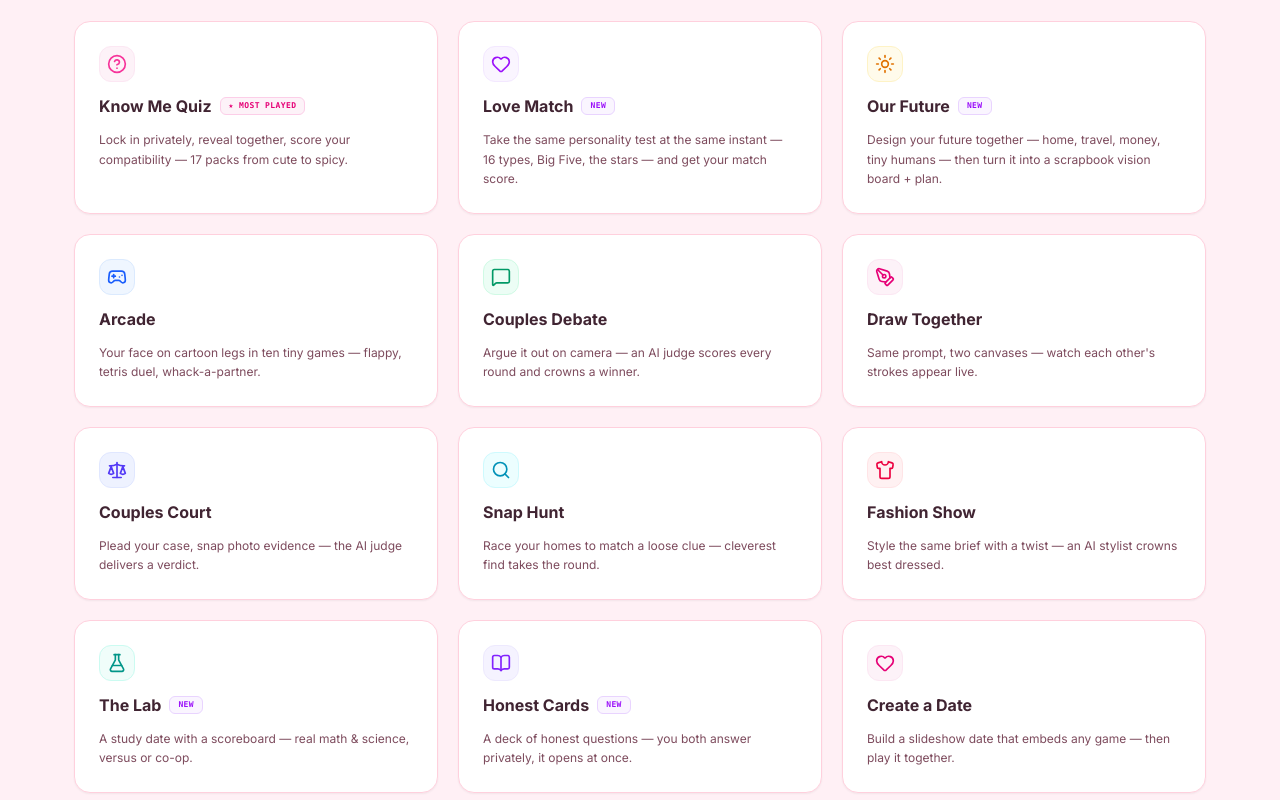
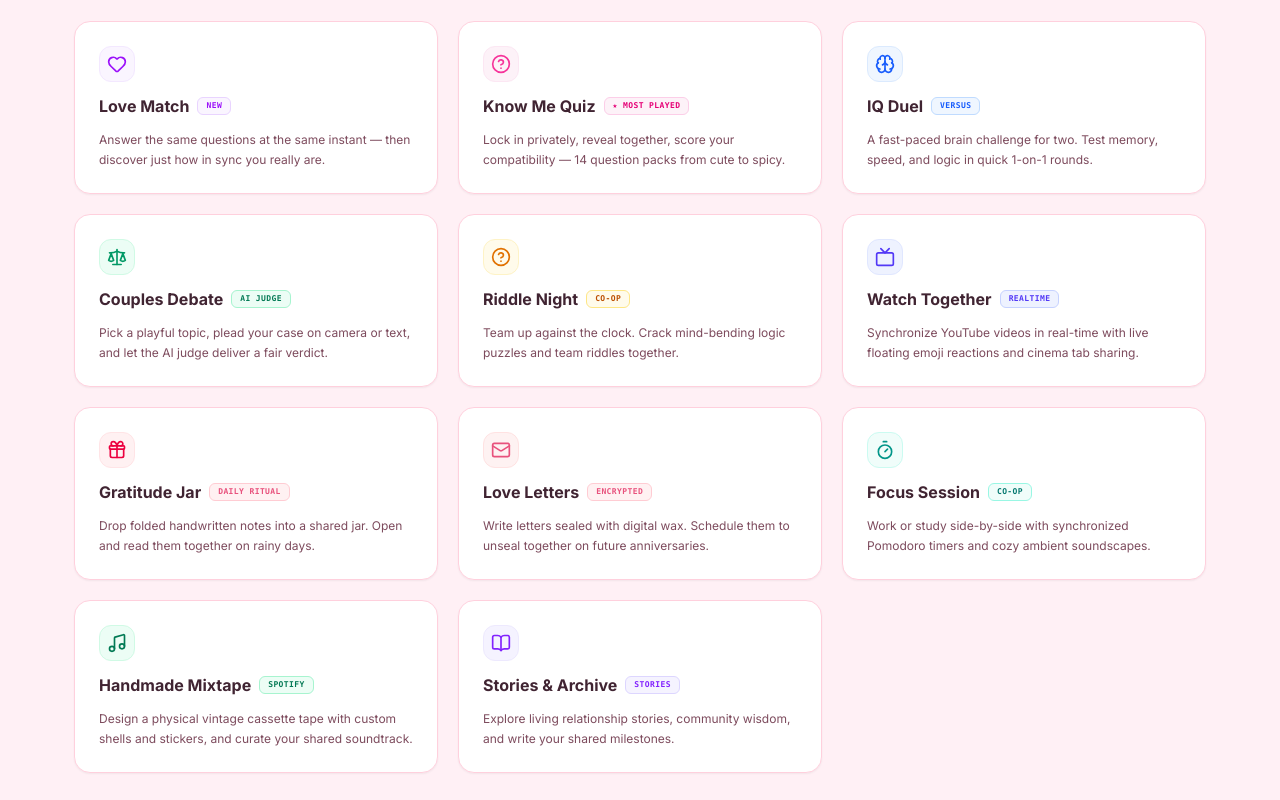
Before and after one commit to SAJAL-MALHOTRA/Pairfect---Your-lovespace, a Next.js app: page / in a window 1280 px wide. Shown: the part 2020-2820 px from the top of the page. Built offline with nearby package versions, Linux system fonts and the light colour scheme; no server answers.

Commit message:
fix(landing): align landing games catalog to only verified, live Pairfect experiences and direct links

```diff
--- a/src/components/landing-content.tsx
+++ b/src/components/landing-content.tsx
@@ -8,7 +8,7 @@ import {
   ArrowRight, Lock, Shield, Heart, Eye, Volume2, VolumeX, Sparkles, Tv, Camera,
   HelpCircle, Brain, Music, Film, Flame, Play, Check, ChevronRight, MessageSquare,
   BookOpen, Scale, PenTool, Search, Shirt, FlaskConical, Calendar, Gamepad2, Sun,
-  Smile, Share2, Layers, Compass, Gift
+  Smile, Share2, Layers, Compass, Gift, Mail, Timer
 } from "lucide-react";
 import { motion, AnimatePresence } from "framer-motion";
 import { PairfectPortrait } from "@/components/cozy-illustrations";
@@ -666,7 +666,7 @@ export default function LandingContent() {
 
               <div>
                 <Link
-                  href="/quiz"
+                  href="/play/love-match"
                   className="inline-flex items-center gap-2 px-6 py-3.5 rounded-xl bg-[#1E191D] hover:bg-[#32282F] text-white text-xs font-mono font-bold uppercase tracking-wider transition-all shadow-md hover:translate-y-[-1px]"
                   onMouseEnter={() => playTactileSound("tap")}
                 >
@@ -678,7 +678,7 @@ export default function LandingContent() {
         </section>
 
         {/* ══════════════════════════════════════════════════════════
-            SECTION: ALL GAMES & ACTIVITIES (NEW - Exact from User Image 2)
+            SECTION: ALL GAMES & ACTIVITIES (100% Real, Working Pairfect Experiences)
             ══════════════════════════════════════════════════════════ */}
         <section id="all-activities" aria-label="All Games and Activities Directory" className="max-w-[1180px] mx-auto px-6 py-20 space-y-10">
 
@@ -725,10 +725,33 @@ export default function LandingContent() {
             </Link>
           </motion.div>
 
-          {/* ── 12-Card Catalog Grid (3-Column Layout from Image 2) ── */}
+          {/* ── Real Experience Cards Grid (All 100% Genuine, Working Pairfect Features) ── */}
           <div className="grid grid-cols-1 md:grid-cols-2 lg:grid-cols-3 gap-5">
 
-            {/* Card 1: Know Me Quiz */}
+            {/* Card 1: Love Match */}
+            <Link
+              href="/play/love-match"
+              className="p-6 rounded-2xl bg-white border border-[var(--border)] shadow-xs hover:border-purple-400/50 hover:shadow-md transition-all group flex flex-col justify-between text-left space-y-3"
+            >
+              <div className="space-y-3">
+                <div className="w-9 h-9 rounded-xl bg-purple-50 border border-purple-100 flex items-center justify-center text-purple-600">
+                  <Heart className="w-5 h-5" />
+                </div>
+                <div className="flex items-center gap-2">
+                  <h4 className="font-sans font-bold text-base text-[var(--text)] group-hover:text-purple-600 transition-colors">
+                    Love Match
+                  </h4>
+                  <span className="px-2 py-0.5 rounded-md bg-purple-50 text-purple-600 border border-purple-200 text-[8px] font-mono font-bold uppercase tracking-wider">
+                    NEW
+                  </span>
+                </div>
+                <p className="text-xs text-[var(--text-soft)] leading-relaxed">
+                  Answer the same questions at the same instant — then discover just how in sync you really are.
+                </p>
+              </div>
+            </Link>
+
+            {/* Card 2: Know Me Quiz */}
             <Link
               href="/quiz"
               className="p-6 rounded-2xl bg-white border border-[var(--border)] shadow-xs hover:border-[var(--burgundy)]/50 hover:shadow-md transition-all group flex flex-col justify-between text-left space-y-3"
@@ -746,191 +769,198 @@ export default function LandingContent() {
                   </span>
                 </div>
                 <p className="text-xs text-[var(--text-soft)] leading-relaxed">
-                  Lock in privately, reveal together, score your compatibility — 17 packs from cute to spicy.
+                  Lock in privately, reveal together, score your compatibility — 14 question packs from cute to spicy.
                 </p>
               </div>
             </Link>
 
-            {/* Card 2: Love Match */}
+            {/* Card 3: IQ Duel */}
             <Link
-              href="/play"
-              className="p-6 rounded-2xl bg-white border border-[var(--border)] shadow-xs hover:border-purple-400/50 hover:shadow-md transition-all group flex flex-col justify-between text-left space-y-3"
+              href="/iq-duel"
+              className="p-6 rounded-2xl bg-white border border-[var(--border)] shadow-xs hover:border-blue-400/50 hover:shadow-md transition-all group flex flex-col justify-between text-left space-y-3"
             >
               <div className="space-y-3">
-                <div className="w-9 h-9 rounded-xl bg-purple-50 border border-purple-100 flex items-center justify-center text-purple-600">
-                  <Heart className="w-5 h-5" />
+                <div className="w-9 h-9 rounded-xl bg-blue-50 border border-blue-100 flex items-center justify-center text-blue-600">
+                  <Brain className="w-5 h-5" />
                 </div>
                 <div className="flex items-center gap-2">
-                  <h4 className="font-sans font-bold text-base text-[var(--text)] group-hover:text-purple-600 transition-colors">
-                    Love Match
+                  <h4 className="font-sans font-bold text-base text-[var(--text)] group-hover:text-blue-600 transition-colors">
+                    IQ Duel
                   </h4>
-                  <span className="px-2 py-0.5 rounded-md bg-purple-50 text-purple-600 border border-purple-200 text-[8px] font-mono font-bold uppercase tracking-wider">
-                    NEW
+                  <span className="px-2 py-0.5 rounded-md bg-blue-50 text-blue-600 border border-blue-200 text-[8px] font-mono font-bold uppercase tracking-wider">
+                    VERSUS
                   </span>
                 </div>
                 <p className="text-xs text-[var(--text-soft)] leading-relaxed">
-                  Take the same personality test at the same instant — 16 types, Big Five, the stars — and get your match score.
+                  A fast-paced brain challenge for two. Test memory, speed, and logic in quick 1-on-1 rounds.
                 </p>
               </div>
             </Link>
 
-            {/* Card 3: Our Future */}
-            <Link
-              href="/stories"
-              className="p-6 rounded-2xl bg-white border border-[var(--border)] shadow-xs hover:border-amber-400/50 hover:shadow-md transition-all group flex flex-col justify-between text-left space-y-3"
-            >
-              <div className="space-y-3">
-                <div className="w-9 h-9 rounded-xl bg-amber-50 border border-amber-100 flex items-center justify-center text-amber-600">
-                  <Sun className="w-5 h-5" />
-                </div>
-                <div className="flex items-center gap-2">
-                  <h4 className="font-sans font-bold text-base text-[var(--text)] group-hover:text-amber-600 transition-colors">
-                    Our Future
-                  </h4>
-                  <span className="px-2 py-0.5 rounded-md bg-purple-50 text-purple-600 border border-purple-200 text-[8px] font-mono font-bold uppercase tracking-wider">
-                    NEW
-                  </span>
-                </div>
-                <p className="text-xs text-[var(--text-soft)] leading-relaxed">
-                  Design your future together — home, travel, money, tiny humans — then turn it into a scrapbook vision board + plan.
-                </p>
-              </div>
-            </Link>
-
-            {/* Card 4: Arcade */}
-            <Link
-              href="/play"
-              className="p-6 rounded-2xl bg-white border border-[var(--border)] shadow-xs hover:border-blue-400/50 hover:shadow-md transition-all group flex flex-col justify-between text-left space-y-3"
-            >
-              <div className="space-y-3">
-                <div className="w-9 h-9 rounded-xl bg-blue-50 border border-blue-100 flex items-center justify-center text-blue-600">
-                  <Gamepad2 className="w-5 h-5" />
-                </div>
-                <h4 className="font-sans font-bold text-base text-[var(--text)] group-hover:text-blue-600 transition-colors">
-                  Arcade
-                </h4>
-                <p className="text-xs text-[var(--text-soft)] leading-relaxed">
-                  Your face on cartoon legs in ten tiny games — flappy, tetris duel, whack-a-partner.
-                </p>
-              </div>
-            </Link>
-
-            {/* Card 5: Couples Debate */}
+            {/* Card 4: Couples Debate */}
             <Link
               href="/vibe-judge"
               className="p-6 rounded-2xl bg-white border border-[var(--border)] shadow-xs hover:border-emerald-400/50 hover:shadow-md transition-all group flex flex-col justify-between text-left space-y-3"
             >
               <div className="space-y-3">
                 <div className="w-9 h-9 rounded-xl bg-emerald-50 border border-emerald-100 flex items-center justify-center text-emerald-600">
-                  <MessageSquare className="w-5 h-5" />
+                  <Scale className="w-5 h-5" />
                 </div>
+                <div className="flex items-center gap-2">
                   <h4 className="font-sans font-bold text-base text-[var(--text)] group-hover:text-emerald-600 transition-colors">
                     Couples Debate
                   </h4>
+                  <span className="px-2 py-0.5 rounded-md bg-emerald-50 text-emerald-700 border border-emerald-200 text-[8px] font-mono font-bold uppercase tracking-wider">
+                    AI JUDGE
+                  </span>
+                </div>
                 <p className="text-xs text-[var(--text-soft)] leading-relaxed">
-                  Argue it out on camera — an AI judge scores every round and crowns a winner.
+                  Pick a playful topic, plead your case on camera or text, and let the AI judge deliver a fair verdict.
                 </p>
               </div>
             </Link>
 
-            {/* Card 6: Draw Together */}
+            {/* Card 5: Riddle Night */}
             <Link
-              href="/play"
-              className="p-6 rounded-2xl bg-white border border-[var(--border)] shadow-xs hover:border-pink-400/50 hover:shadow-md transition-all group flex flex-col justify-between text-left space-y-3"
+              href="/riddle"
+              className="p-6 rounded-2xl bg-white border border-[var(--border)] shadow-xs hover:border-amber-400/50 hover:shadow-md transition-all group flex flex-col justify-between text-left space-y-3"
             >
               <div className="space-y-3">
-                <div className="w-9 h-9 rounded-xl bg-pink-50 border border-pink-100 flex items-center justify-center text-pink-600">
-                  <PenTool className="w-5 h-5" />
+                <div className="w-9 h-9 rounded-xl bg-amber-50 border border-amber-100 flex items-center justify-center text-amber-600">
+                  <HelpCircle className="w-5 h-5" />
                 </div>
-                <h4 className="font-sans font-bold text-base text-[var(--text)] group-hover:text-pink-600 transition-colors">
-                  Draw Together
+                <div className="flex items-center gap-2">
+                  <h4 className="font-sans font-bold text-base text-[var(--text)] group-hover:text-amber-600 transition-colors">
+                    Riddle Night
                   </h4>
+                  <span className="px-2 py-0.5 rounded-md bg-amber-50 text-amber-700 border border-amber-200 text-[8px] font-mono font-bold uppercase tracking-wider">
+                    CO-OP
+                  </span>
+                </div>
                 <p className="text-xs text-[var(--text-soft)] leading-relaxed">
-                  Same prompt, two canvases — watch each other&apos;s strokes appear live.
+                  Team up against the clock. Crack mind-bending logic puzzles and team riddles together.
                 </p>
               </div>
             </Link>
 
-            {/* Card 7: Couples Court */}
+            {/* Card 6: Watch Together */}
             <Link
-              href="/vibe-judge"
+              href="/watch"
               className="p-6 rounded-2xl bg-white border border-[var(--border)] shadow-xs hover:border-indigo-400/50 hover:shadow-md transition-all group flex flex-col justify-between text-left space-y-3"
             >
               <div className="space-y-3">
                 <div className="w-9 h-9 rounded-xl bg-indigo-50 border border-indigo-100 flex items-center justify-center text-indigo-600">
-                  <Scale className="w-5 h-5" />
+                  <Tv className="w-5 h-5" />
                 </div>
+                <div className="flex items-center gap-2">
                   <h4 className="font-sans font-bold text-base text-[var(--text)] group-hover:text-indigo-600 transition-colors">
-                  Couples Court
+                    Watch Together
                   </h4>
+                  <span className="px-2 py-0.5 rounded-md bg-indigo-50 text-indigo-600 border border-indigo-200 text-[8px] font-mono font-bold uppercase tracking-wider">
+                    REALTIME
+                  </span>
+                </div>
                 <p className="text-xs text-[var(--text-soft)] leading-relaxed">
-                  Plead your case, snap photo evidence — the AI judge delivers a verdict.
+                  Synchronize YouTube videos in real-time with live floating emoji reactions and cinema tab sharing.
                 </p>
               </div>
             </Link>
 
-            {/* Card 8: Snap Hunt */}
+            {/* Card 7: Gratitude Jar */}
             <Link
-              href="/moments"
-              className="p-6 rounded-2xl bg-white border border-[var(--border)] shadow-xs hover:border-cyan-400/50 hover:shadow-md transition-all group flex flex-col justify-between text-left space-y-3"
+              href="/gratitude-jar"
+              className="p-6 rounded-2xl bg-white border border-[var(--border)] shadow-xs hover:border-rose-400/50 hover:shadow-md transition-all group flex flex-col justify-between text-left space-y-3"
             >
               <div className="space-y-3">
-                <div className="w-9 h-9 rounded-xl bg-cyan-50 border border-cyan-100 flex items-center justify-center text-cyan-600">
-                  <Search className="w-5 h-5" />
+                <div className="w-9 h-9 rounded-xl bg-rose-50 border border-rose-100 flex items-center justify-center text-rose-600">
+                  <Gift className="w-5 h-5" />
                 </div>
-                <h4 className="font-sans font-bold text-base text-[var(--text)] group-hover:text-cyan-600 transition-colors">
-                  Snap Hunt
+                <div className="flex items-center gap-2">
+                  <h4 className="font-sans font-bold text-base text-[var(--text)] group-hover:text-rose-600 transition-colors">
+                    Gratitude Jar
                   </h4>
+                  <span className="px-2 py-0.5 rounded-md bg-rose-50 text-[var(--burgundy)] border border-rose-200 text-[8px] font-mono font-bold uppercase tracking-wider">
+                    DAILY RITUAL
+                  </span>
+                </div>
                 <p className="text-xs text-[var(--text-soft)] leading-relaxed">
-                  Race your homes to match a loose clue — cleverest find takes the round.
+                  Drop folded handwritten notes into a shared jar. Open and read them together on rainy days.
                 </p>
               </div>
             </Link>
 
-            {/* Card 9: Fashion Show */}
+            {/* Card 8: Love Letters */}
             <Link
-              href="/play"
-              className="p-6 rounded-2xl bg-white border border-[var(--border)] shadow-xs hover:border-rose-400/50 hover:shadow-md transition-all group flex flex-col justify-between text-left space-y-3"
+              href="/love-letter"
+              className="p-6 rounded-2xl bg-white border border-[var(--border)] shadow-xs hover:border-[var(--burgundy)]/40 hover:shadow-md transition-all group flex flex-col justify-between text-left space-y-3"
             >
               <div className="space-y-3">
-                <div className="w-9 h-9 rounded-xl bg-rose-50 border border-rose-100 flex items-center justify-center text-rose-600">
-                  <Shirt className="w-5 h-5" />
+                <div className="w-9 h-9 rounded-xl bg-red-50 border border-red-100 flex items-center justify-center text-[var(--burgundy)]">
+                  <Mail className="w-5 h-5" />
                 </div>
-                <h4 className="font-sans font-bold text-base text-[var(--text)] group-hover:text-rose-600 transition-colors">
-                  Fashion Show
+                <div className="flex items-center gap-2">
+                  <h4 className="font-sans font-bold text-base text-[var(--text)] group-hover:text-[var(--burgundy)] transition-colors">
+                    Love Letters
                   </h4>
+                  <span className="px-2 py-0.5 rounded-md bg-rose-50 text-[var(--burgundy)] border border-rose-200 text-[8px] font-mono font-bold uppercase tracking-wider">
+                    ENCRYPTED
+                  </span>
+                </div>
                 <p className="text-xs text-[var(--text-soft)] leading-relaxed">
-                  Style the same brief with a twist — an AI stylist crowns best dressed.
+                  Write letters sealed with digital wax. Schedule them to unseal together on future anniversaries.
                 </p>
               </div>
             </Link>
 
-            {/* Card 10: The Lab */}
+            {/* Card 9: Focus Session */}
             <Link
-              href="/iq-duel"
+              href="/focus"
               className="p-6 rounded-2xl bg-white border border-[var(--border)] shadow-xs hover:border-teal-400/50 hover:shadow-md transition-all group flex flex-col justify-between text-left space-y-3"
             >
               <div className="space-y-3">
                 <div className="w-9 h-9 rounded-xl bg-teal-50 border border-teal-100 flex items-center justify-center text-teal-600">
-                  <FlaskConical className="w-5 h-5" />
+                  <Timer className="w-5 h-5" />
                 </div>
                 <div className="flex items-center gap-2">
                   <h4 className="font-sans font-bold text-base text-[var(--text)] group-hover:text-teal-600 transition-colors">
-                    The Lab
+                    Focus Session
                   </h4>
-                  <span className="px-2 py-0.5 rounded-md bg-purple-50 text-purple-600 border border-purple-200 text-[8px] font-mono font-bold uppercase tracking-wider">
-                    NEW
+                  <span className="px-2 py-0.5 rounded-md bg-teal-50 text-teal-700 border border-teal-200 text-[8px] font-mono font-bold uppercase tracking-wider">
+                    CO-OP
                   </span>
                 </div>
                 <p className="text-xs text-[var(--text-soft)] leading-relaxed">
-                  A study date with a scoreboard — real math &amp; science, versus or co-op.
+                  Work or study side-by-side with synchronized Pomodoro timers and cozy ambient soundscapes.
                 </p>
               </div>
             </Link>
 
-            {/* Card 11: Honest Cards */}
+            {/* Card 10: Handmade Mixtape */}
             <Link
-              href="/quiz"
+              href="/mixtape"
+              className="p-6 rounded-2xl bg-white border border-[var(--border)] shadow-xs hover:border-emerald-400/50 hover:shadow-md transition-all group flex flex-col justify-between text-left space-y-3"
+            >
+              <div className="space-y-3">
+                <div className="w-9 h-9 rounded-xl bg-emerald-50 border border-emerald-100 flex items-center justify-center text-emerald-700">
+                  <Music className="w-5 h-5" />
+                </div>
+                <div className="flex items-center gap-2">
+                  <h4 className="font-sans font-bold text-base text-[var(--text)] group-hover:text-emerald-700 transition-colors">
+                    Handmade Mixtape
+                  </h4>
+                  <span className="px-2 py-0.5 rounded-md bg-emerald-50 text-emerald-700 border border-emerald-200 text-[8px] font-mono font-bold uppercase tracking-wider">
+                    SPOTIFY
+                  </span>
+                </div>
+                <p className="text-xs text-[var(--text-soft)] leading-relaxed">
+                  Design a physical vintage cassette tape with custom shells and stickers, and curate your shared soundtrack.
+                </p>
+              </div>
+            </Link>
+
+            {/* Card 11: Stories & Archive */}
+            <Link
+              href="/stories"
               className="p-6 rounded-2xl bg-white border border-[var(--border)] shadow-xs hover:border-violet-400/50 hover:shadow-md transition-all group flex flex-col justify-between text-left space-y-3"
             >
               <div className="space-y-3">
@@ -939,32 +969,14 @@ export default function LandingContent() {
                 </div>
                 <div className="flex items-center gap-2">
                   <h4 className="font-sans font-bold text-base text-[var(--text)] group-hover:text-violet-600 transition-colors">
-                    Honest Cards
+                    Stories &amp; Archive
                   </h4>
-                  <span className="px-2 py-0.5 rounded-md bg-purple-50 text-purple-600 border border-purple-200 text-[8px] font-mono font-bold uppercase tracking-wider">
-                    NEW
+                  <span className="px-2 py-0.5 rounded-md bg-violet-50 text-violet-600 border border-violet-200 text-[8px] font-mono font-bold uppercase tracking-wider">
+                    STORIES
                   </span>
                 </div>
                 <p className="text-xs text-[var(--text-soft)] leading-relaxed">
-                  A deck of honest questions — you both answer privately, it opens at once.
-                </p>
-              </div>
-            </Link>
-
-            {/* Card 12: Create a Date */}
-            <Link
-              href="/calendar"
-              className="p-6 rounded-2xl bg-white border border-[var(--border)] shadow-xs hover:border-pink-400/50 hover:shadow-md transition-all group flex flex-col justify-between text-left space-y-3"
-            >
-              <div className="space-y-3">
-                <div className="w-9 h-9 rounded-xl bg-pink-50 border border-pink-100 flex items-center justify-center text-pink-600">
-                  <Heart className="w-5 h-5" />
-                </div>
-                <h4 className="font-sans font-bold text-base text-[var(--text)] group-hover:text-pink-600 transition-colors">
-                  Create a Date
-                </h4>
-                <p className="text-xs text-[var(--text-soft)] leading-relaxed">
-                  Build a slideshow date that embeds any game — then play it together.
+                  Explore living relationship stories, community wisdom, and write your shared milestones.
                 </p>
               </div>
             </Link>
```
Lines whose indentation alone changed are shown as unchanged.
